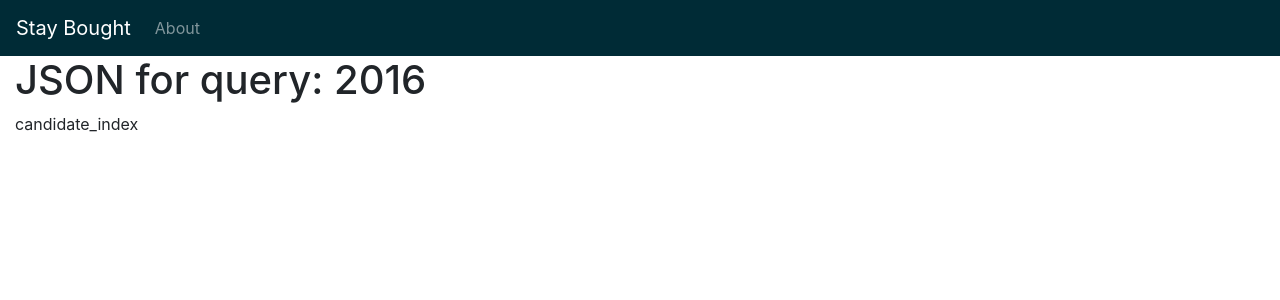
After one commit to gregwhite90/money-in-politics, a Flask app: page /candidate_summary/ in a window 1280 px wide. The commit adds this page. Shown: the top 300 px of the page. Run offline with Flask 2, Linux system fonts and the light colour scheme; some libraries are stand-ins or nearby versions.

Commit message:
Enable simple candidate summary pages and routing

```diff
--- a/app.py
+++ b/app.py
@@ -22,7 +22,8 @@ def homepage():
     chart_params = {
         'type': 'bar',
         'labels': [],
-        'values': []
+        'values': [],
+        'candidate_fec_ids': []
     }
 
     min_receipts = 5000000.0
@@ -31,11 +32,47 @@ def homepage():
         if result['total_receipts'] < min_receipts: break
         chart_params['labels'].append(result['candidate_name'])
         chart_params['values'].append(result['total_receipts'])
-
+        chart_params['candidate_fec_ids'].append(result['candidate_id'])
 
     return render_template('index.html',
                            query=' '.join([cycle, office]),
                            chart_params=chart_params)
+
+@app.route('/candidate_summary/',
+           defaults={'candidate_fec_id': 'candidate_index'})
+@app.route('/candidate_summary/<candidate_fec_id>')
+def candidate_summary(candidate_fec_id):
+    cycle = '2016'
+
+    if candidate_fec_id == 'candidate_index':
+        # needs to be updated to list out
+        return render_template('candidate.html',
+                               query=cycle,
+                               query_response=candidate_fec_id)
+
+    else:
+        fec_api_query = {
+            'full_election': 'true',
+            'cycle': cycle
+        }
+
+        query_response = tasks.fec_request('candidate/' +
+                                           candidate_fec_id +
+                                           '/totals/',
+                                           fec_api_query)
+
+        # to add error checking
+        """
+        chart_params = {
+        'type': 'bar',
+        'labels': [],
+        'values': []
+        }
+        """
+
+        return render_template('candidate.html',
+                               query=cycle,
+                               query_response=query_response.text)
 
 @app.route('/about')
 def about():
--- /dev/null
+++ b/templates/candidate.html
@@ -0,0 +1,8 @@
+{% extends "base.html" %}
+
+{% block title %}{{ query }}{% endblock %}
+
+{% block content %}
+<h1>JSON for query: {{ query }}</h1>
+{{ query_response }}
+{% endblock %}
```
Also changed, not shown: templates/index.html (+15 -2 lines).
